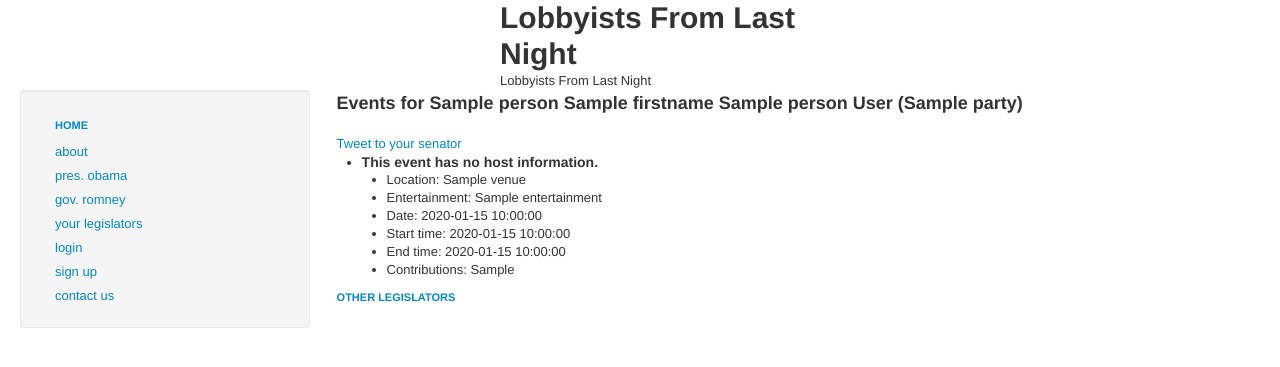
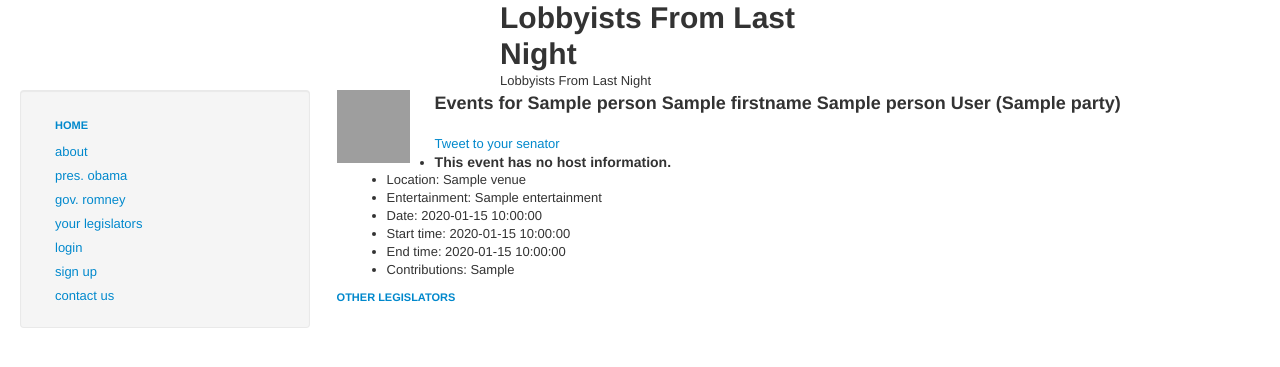
Before and after one commit to ChimeraCoder/lobbyistsfromlastnight, a Flask app: template templates/events.html in a window 1280 px wide. Shown: the top 367 px of the page. Run offline with Flask 2, Linux system fonts and the light colour scheme; the template is opened without the code that fills it: most values are stand-ins (such as "Sample title", 1, 10 or a date in 2020); parts of the project's set-up code (start-up, migrations or seed data) failed here and were passed over; some libraries are stand-ins or nearby versions; grey boxes are pictures that could not be loaded.

Commit message:
added twitter profile images

```diff
--- a/templates/events.html
+++ b/templates/events.html
@@ -4,6 +4,7 @@
 {% block body %}
 {% block intro %}
 
+        <img src="http://api.twitter.com/1/users/profile_image/?screen_name={{person['twitter_id']}}&size=bigger" style="float: left; width:73px; height: 73px; margin-right: 25px;"/>
 
 <h3>Events for {{ person['title'] }} {{ person['firstname'] }} {{ person['middlename'] }} {{ person['lastname'] }} ({{ person['party'] }}) </h3>
 <br/>
--- a/templates/legislators.html
+++ b/templates/legislators.html
@@ -33,6 +33,7 @@
      {{person['district']}})
     {% endif %}
   </h4>
+    <img src="http://api.twitter.com/1/users/profile_image/?screen_name={{person['twitter_id']}}&size=bigger" style="float: left; width:73px; height: 73px; margin-right: 25px;"/>
     <ul>
       <li><a href="/events/{{person['crp_id']}}">Event Calendar</a></li>
       {% if person['twitter_id'] %}
```
